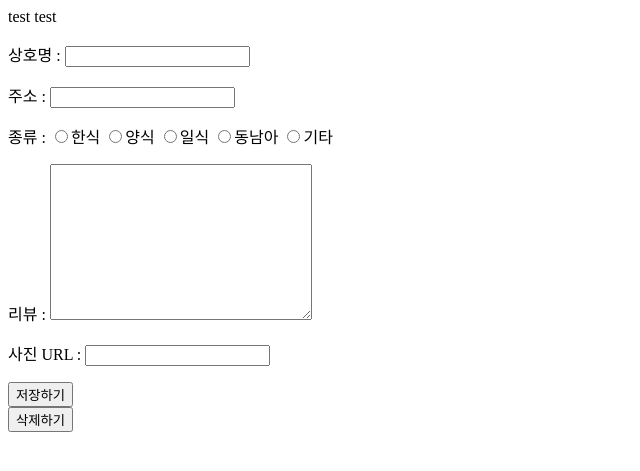
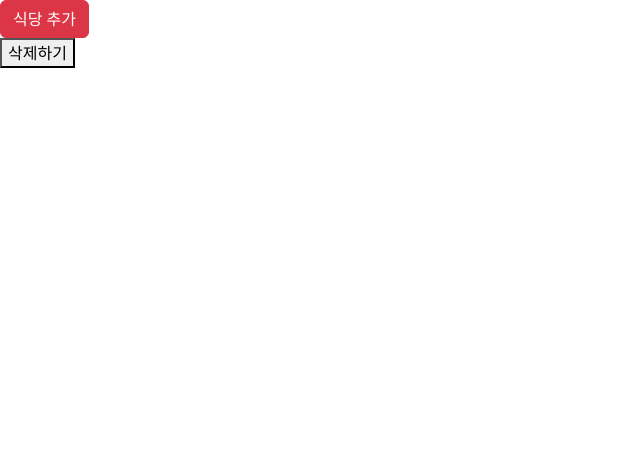
Before and after one commit to some-times/matjalal, a Flask app: template templates/restraunt.html in a window 1280 px wide. Shown: the top 471 px of the page, without its empty margins (0-640 px from the left). Run offline with Flask 3, Linux system fonts and the light colour scheme; the template is opened without the code that fills it: values that come from a table or form of the project are taken from there, others are empty.

Commit message:
식당 추가 모달

```diff
--- a/restraunt.py
+++ b/restraunt.py
@@ -28,7 +28,7 @@
 def index():
     restaurant_list = Restaurants.query.all()
 
-    return render_template('restruant.html', restaurant_list = restaurant_list)
+    return render_template('restraunt.html', restaurant_list = restaurant_list)
 
 @app.route('/api/foodie', methods=['POST']) #식당 추가
 def foodie_create():
@@ -48,7 +48,7 @@
     db.session.add(restaurant)
     db.session.commit()
 
-    return render_template('restruant.html')
+    return render_template('restraunt.html')
     #return redirect(url_for('index.html'))
 
 @app.route('/api/foodie/', methods=['POST'])
@@ -67,7 +67,7 @@
     except SQLAlchemyError as e:
         flash("권한이 없습니다.")
 
-    return render_template('restruant.html')
+    return render_template('restraunt.html')
 
 # @app.route('/foodie/<query>')
 # def search(query):
--- a/templates/restraunt.html
+++ b/templates/restraunt.html
@@ -5,31 +5,69 @@
     <meta charset="UTF-8">
     <meta name="viewport" content="width=device-width, initial-scale=1.0">
     <title>Document</title>
+    <style>
+        @import url("https://cdn.jsdelivr.net/npm/bootstrap-icons@1.10.5/font/bootstrap-icons.css");
+        .style{
+            margin-left : 3px;
+        }
+    </style>
+    <link rel="stylesheet" href="https://cdn.jsdelivr.net/npm/bootstrap-icons@1.10.5/font/bootstrap-icons.css">
+    <link href="https://cdn.jsdelivr.net/npm/bootstrap@5.3.0/dist/css/bootstrap.min.css" rel="stylesheet"
+        integrity="sha384-9ndCyUaIbzAi2FUVXJi0CjmCapSmO7SnpJef0486qhLnuZ2cdeRhO02iuK6FUUVM" crossorigin="anonymous">
+
 </head>
 
 <body>
 
-    {% for element in restaurant_list %}
-    {{element.userid}}
-    {% endfor %}
+    <button type="button" class="btn btn-danger" data-bs-toggle="modal" data-bs-target="#exampleModal">
+        식당 추가
+    </button>
 
-    <form action="{{ url_for('foodie_create')}}" method="post">
-        <input type="hidden" name="userid" value="test">
-        <input type="hidden" name="username" value="Hoon">
-        <p>상호명 : <input type="text" name="shopname"></p>
-        <p>주소 : <input type="text" name="address"></p>
-        <p>종류 :
-            <label><input type="radio" name="style" value="한식">한식</label>
-            <label><input type="radio" name="style" value="양식">양식</label>
-            <label><input type="radio" name="style" value="일식">일식</label>
-            <label><input type="radio" name="style" value="동남아">동남아</label>
-            <label><input type="radio" name="style" value="기타">기타</label>
-        </p>
-        <p>리뷰 : <textarea name="review" cols="30" rows="10"></textarea></p>
-        <p>사진 URL : <input type="text" name="img"></p>
-
-        <button type="submit">저장하기</button>
-    </form>
+    <!-- Modal -->
+    <div class="modal fade" id="exampleModal" tabindex="-1" aria-labelledby="exampleModalLabel" aria-hidden="true">
+        <div class="modal-dialog">
+            <div class="modal-content">
+                <div class="modal-header">
+                    <h1 class="modal-title fs-5" id="exampleModalLabel">당신의 맛집을 공유해주세요!</h1>
+                    <button type="button" class="btn-close" data-bs-dismiss="modal" aria-label="Close"></button>
+                </div>
+                <div class="modal-body">
+                    <form action="{{ url_for('foodie_create')}}" method="get">
+                        <div class="mb-3">
+                            <input type="hidden" name="userid" value="test">
+                            <input type="hidden" name="username" value="Hoon">
+                            <label for="exampleInputEmail1" class="form-label">상호명</label>
+                            <input type="text" class="form-control" id="exampleInputEmail1" name="shopname"
+                                aria-describedby="emailHelp">
+                            <div id="emailHelp" class="form-text">가게의 이름을 넣어주세요.</div>
+                        </div>
+                        <div class="mb-3">
+                            <label for="exampleInputPassword1" class="form-label">주소</label>
+                            <input type="text" class="form-control" id="exampleInputPassword1" name="address">
+                            <div id="emailHelp" class="form-text">주소를 넣어주세요.</div>
+                        </div>
+                        <div class="mb-3">
+                            <label for="exampleInputPassword1" class="form-label">종류</label>
+                            <label><input class="style" type="radio" name="style" value="한식">한식</label>
+                            <label><input class="style" type="radio" name="style" value="양식">양식</label>
+                            <label><input class="style" type="radio" name="style" value="일식">일식</label>
+                            <label><input class="style" type="radio" name="style" value="동남아">동남아</label>
+                            <label><input class="style" type="radio" name="style" value="기타">기타</label>
+                        </div>
+                        <div class="mb-3">
+                            <label for="exampleInputPassword1" class="form-label">리뷰</label>
+                            <textarea name="review" cols="54" rows="5"></textarea>
+                        </div>
+                        <div class="mb-3">
+                            <label for="exampleInputPassword1" class="form-label">음식 사진 URL</label>
+                            <input type="text" class="form-control" id="exampleInputPassword1" name="img">
+                        </div>
+                        <button type="submit" class="btn btn-danger ">Submit</button>
+                    </form>
+                </div>
+            </div>
+        </div>
+    </div>
 
     <form action="{{ url_for('foodie_delete')}}" method="POST">
         <button type="submit">삭제하기</button>
@@ -43,6 +81,10 @@
     {%endif%}
     {%endwith%}
 
+
+    <script src="https://cdn.jsdelivr.net/npm/bootstrap@5.3.0/dist/js/bootstrap.bundle.min.js"
+    integrity="sha384-geWF76RCwLtnZ8qwWowPQNguL3RmwHVBC9FhGdlKrxdiJJigb/j/68SIy3Te4Bkz"
+    crossorigin="anonymous"></script>
 </body>
 
 </html>
```
Also changed, not shown: database.db.
